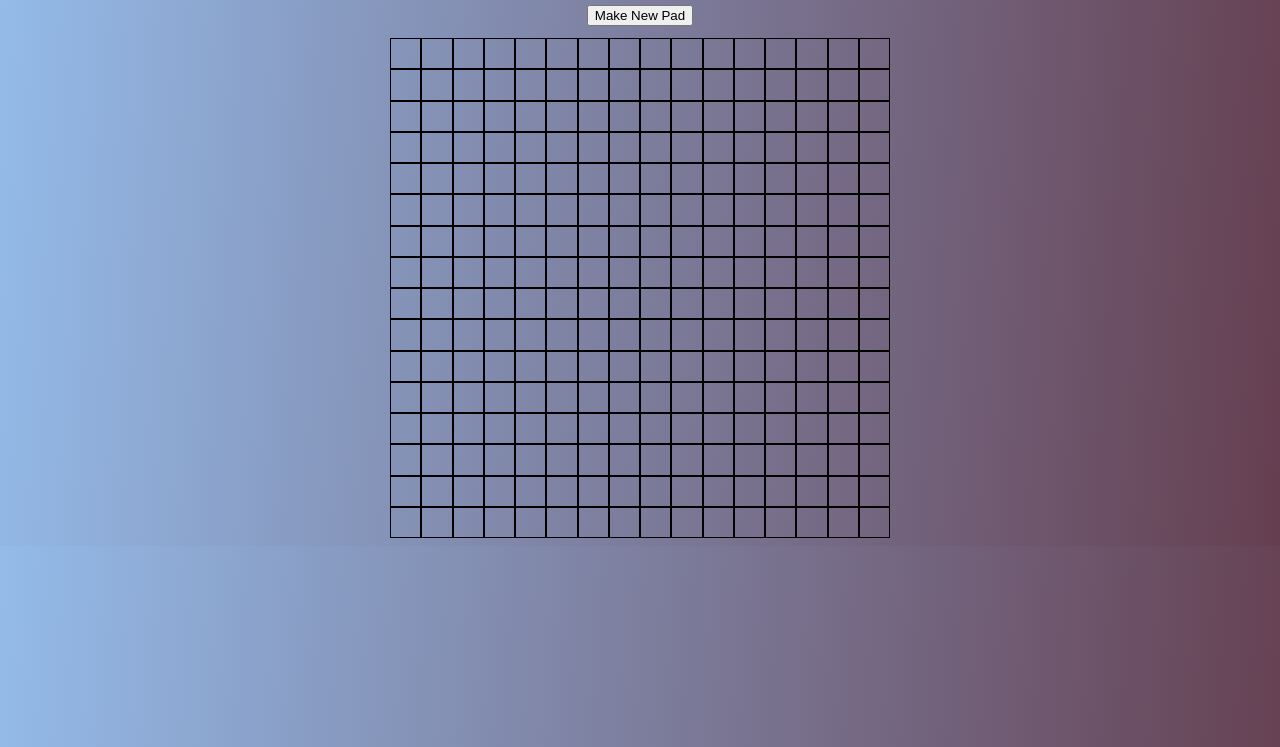
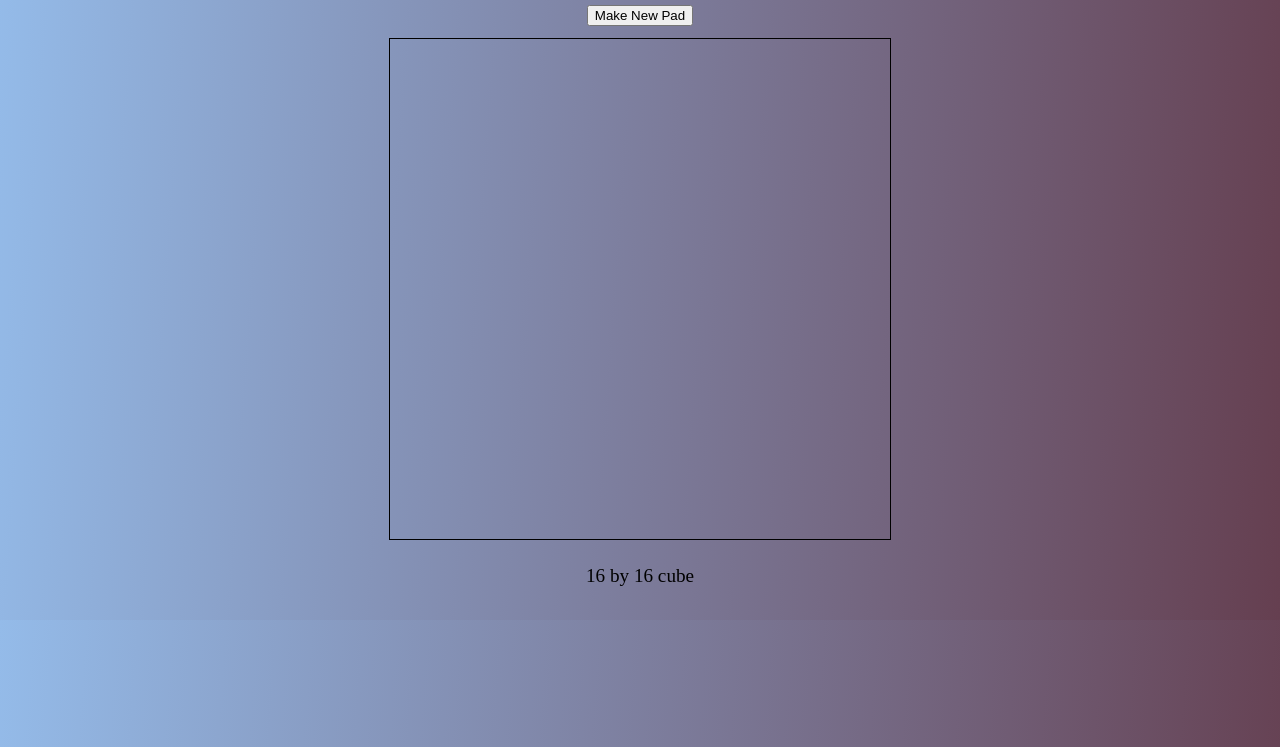
Before and after one commit to WavyBoyJodii/etch-a-sketch, a plain HTML site: page index.html in a window 1280 px wide. Shown: the part 53-800 px from the top of the page. Drawn offline with Linux system fonts and the light colour scheme.

Commit message:
Add function to display dimensions of sketchpad on page

```diff
--- a/index.html
+++ b/index.html
@@ -14,5 +14,6 @@
       <button class="reset">Make New Pad</button>
     </div>
     <div class="container"></div>
+    <div class="dimensions"></div>
   </body>
 </html>
--- a/index.js
+++ b/index.js
@@ -1,5 +1,6 @@
 const page = document.querySelector(".container");
 const resetButton = document.querySelector(".reset");
+const results = document.querySelector('.dimensions');
 
 // let gridbox = "";
 
@@ -11,10 +12,15 @@ page.style.margin = 'auto';
 page.style.width = '500px';
 page.style.height = '500px';
 page.style.justifyContent = 'center';
+page.style.border = '1px solid black';
+
+
 
 
 function initGrid(){
-    for (let i=0; i<256; i++) {
+    let initialValue = 256;
+    let dimension = Math.sqrt(initialValue);
+    for (let i=0; i<initialValue; i++) {
         // gridbox+= '<div class="box"></div>';
         const box = document.createElement('div');
         box.classList.add('box');
@@ -23,7 +29,7 @@ function initGrid(){
             e.target.style.transition = '0.5s';
         });
         page.appendChild(box);
-    }
+    } results.textContent = `${dimension} by ${dimension} cube`;
 }
 
 function makeNewPad() {
@@ -71,26 +77,11 @@ function createNewGrid() {
         });
         page.appendChild(box);
     }
-    return page.style.gridTemplateColumns = `repeat(${side}, 1fr)`,
+    return results.textContent = `${side} by ${side} cube`,
+    page.style.gridTemplateColumns = `repeat(${side}, 1fr)`,
     page.style.gridTemplateRows = `repeat(${side}, 1fr)`;
 }
 
-// function changeBackgroundColor() {
-//     const boxes = document.querySelectorAll('.box');
-//     boxes.forEach((box) => {
-//         const boxed = box;
-//         boxed.style.backgroundColor = 'red';
-//         boxed.style.transition = '1s';
-
-//     })
-//     page.style.backgroundColor = 'red';
-//     page.style.transition = '1s';
-// }
-
-// function makeInteractive() {
-
-// }
-// box.addEventListener('mouseover', () => changeBackgroundColor());
 
 resetButton.addEventListener('click', () => makeNewPad());
 
--- a/style.css
+++ b/style.css
@@ -32,15 +32,23 @@ body {
   justify-content: center;
 } */
 
-.box {
-  border: 1px solid black;
-  /* display: flex; */
-  /* height: 45px; */
-  /* width: 45px; */
-  /* transition: background-color 0.7s; */
+.dimensions {
+  display: flex;
+  justify-content: center;
+  margin: auto;
+  padding: 25px;
+  font-size: larger;
 }
 
-/* .box:hover {
+/* .box {
+  border: 1px solid black;
+  display: flex;
+  height: 45px;
+  width: 45px;
+  transition: background-color 0.7s;
+}
+
+.box:hover {
   background-color: crimson;
 }
 
```
